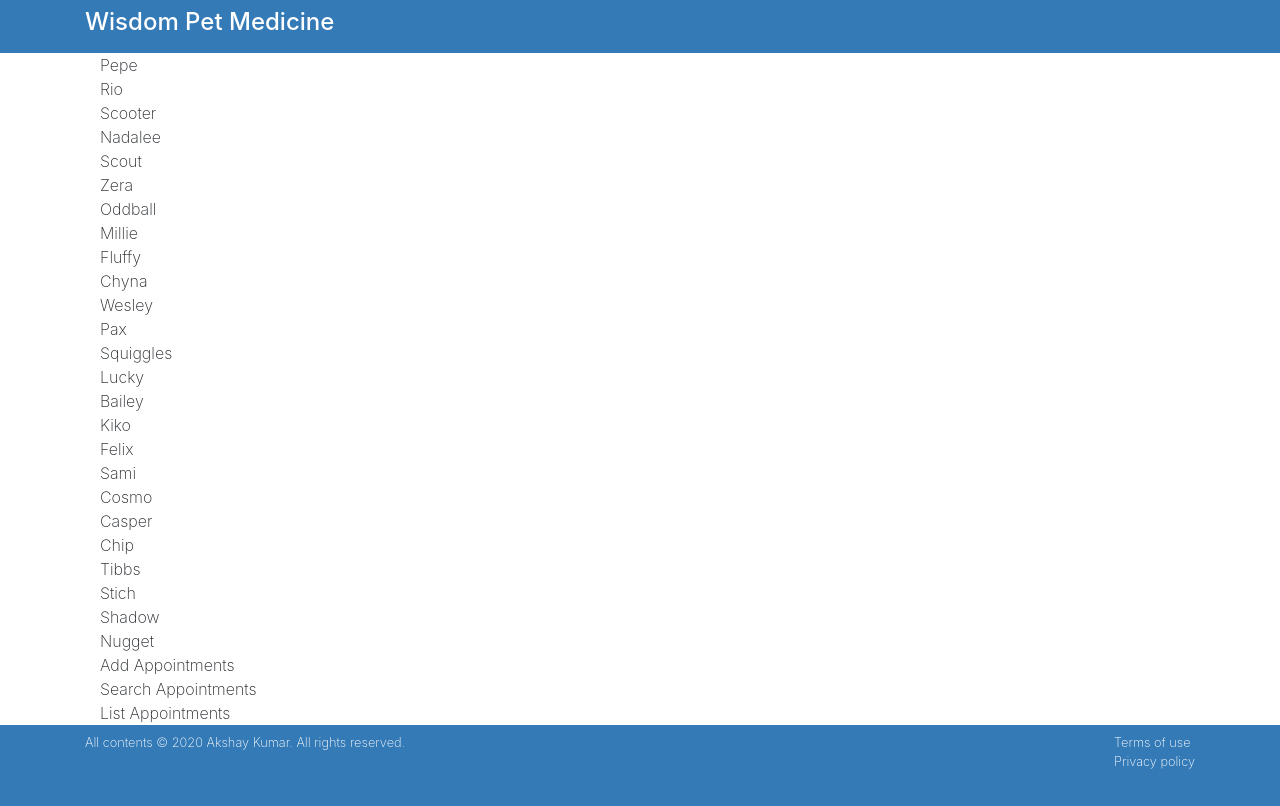
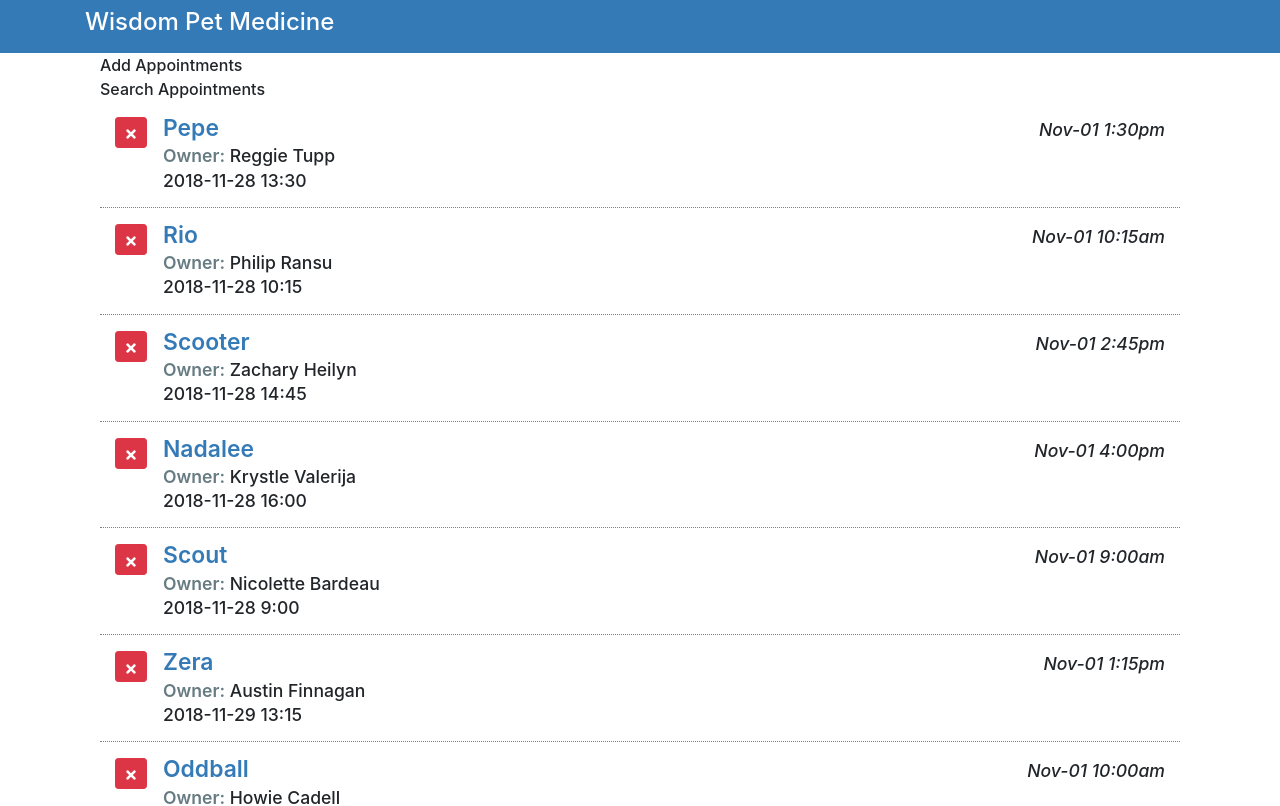
Before and after one commit to akshayiscoding/building-react-interface---LinkedIn, a React (Create React App) app in the folder wisdom-pet-medicine/: page / in a window 1280 px wide. Shown: the top 806 px of the page. Built offline with nearby package versions, Linux system fonts and the light colour scheme.

Commit message:
added fa and moment

```diff
--- a/wisdom-pet-medicine/src/components/App.js
+++ b/wisdom-pet-medicine/src/components/App.js
@@ -26,21 +26,15 @@
   }
 
   render() {
-
-    const listItems = this.state.myAppointments.map(item => (
-      <div>{item.petName}</div>
-    ))
-
     return (
       <main className="page bg-white" id="petratings">
         <div className="container">
           <div className="row">
             <div className="col-md-12 bg-white">
               <div className="container">
-                {listItems}
                 <AddAppoinments />
                 <SearchAppointments />
-                <ListAppoinments />
+                <ListAppoinments appoinments={this.state.myAppointments} />
               </div>
             </div>
           </div>
--- a/wisdom-pet-medicine/src/components/ListAppointments.js
+++ b/wisdom-pet-medicine/src/components/ListAppointments.js
@@ -1,10 +1,40 @@
 import React, { Component } from 'react';
+import { FaTimes } from 'react-icons/fa';
+import Moment from 'react-moment';
 
 class ListAppoinments extends Component {
+
     render() {
-        return <div>
-            List Appointments
-        </div>
+        return (<div className="appointment-list item-list mb-3">
+            {this.props.appoinments.map((item, key) => (
+                <div className="pet-item col media py-3" key={key}>
+                    <div className="mr-3">
+                        <button className="pet-delete btn btn-sm btn-danger">
+                            <FaTimes />
+                        </button>
+                    </div>
+
+                    <div className="pet-info media-body">
+                        <div className="pet-head d-flex">
+                            <span className="pet-name">{item.petName}</span>
+                            <span className="apt-date ml-auto">
+                                <Moment
+                                    date={item.aptDate}
+                                    parse="YYYY-MM-dd hh:mm"
+                                    format="MMM-DD h:mma" />
+                            </span>
+                        </div>
+
+                        <div className="owner-name">
+                            <span className="label-item">Owner:</span>
+                            <span> {item.ownerName}</span>
+                        </div>
+                        <div className="apt-notes">{item.aptDate}</div>
+                    </div>
+                </div>
+            ))}
+
+        </div>)
     }
 }
 
--- a/wisdom-pet-medicine/src/css/App.css
+++ b/wisdom-pet-medicine/src/css/App.css
@@ -1,38 +1,45 @@
-.App {
-  text-align: center;
+.add-appointment .card-body {
+  display: none;
 }
 
-.App-logo {
-  height: 40vmin;
-  pointer-events: none;
+.apt-addheading {
+  cursor: pointer;
+  user-select: none;
 }
 
-@media (prefers-reduced-motion: no-preference) {
-  .App-logo {
-    animation: App-logo-spin infinite 20s linear;
-  }
+.appointment-list {
+  font-size: 1.1em;
 }
 
-.App-header {
-  background-color: #282c34;
-  min-height: 100vh;
-  display: flex;
-  flex-direction: column;
-  align-items: center;
-  justify-content: center;
-  font-size: calc(10px + 2vmin);
-  color: white;
+.appointment-list .pet-item {
+  border-bottom: 1px dotted gray;
 }
 
-.App-link {
-  color: #61dafb;
+.appointment-list .pet-item:last-child {
+  border-bottom: none;
 }
 
-@keyframes App-logo-spin {
-  from {
-    transform: rotate(0deg);
-  }
-  to {
-    transform: rotate(360deg);
-  }
+.appointment-list .pet-name {
+  font-weight: 600;
+  color: #337ab7;
+  font-size: 1.3em;
+  line-height: 100%;
 }
+
+.appointment-list .label-item {
+  font-weight: 600;
+  color: #667b82;
+}
+
+.appointment-list .apt-date {
+  font-style: italic;
+}
+
+.appointment-list .apt-notes {
+  line-height: 120%;
+}
+
+.dropdown-item.active,
+.dropdown-item:active {
+  background-color: #a9aeb2;
+}
--- a/wisdom-pet-medicine/src/css/index.css
+++ b/wisdom-pet-medicine/src/css/index.css
@@ -1,6 +1,6 @@
 /**  Basic Page CSS **/
 body {
-  font-weight: 200;
+  font-weight: 500;
   background-color: #337ab7;
 }
 
```
